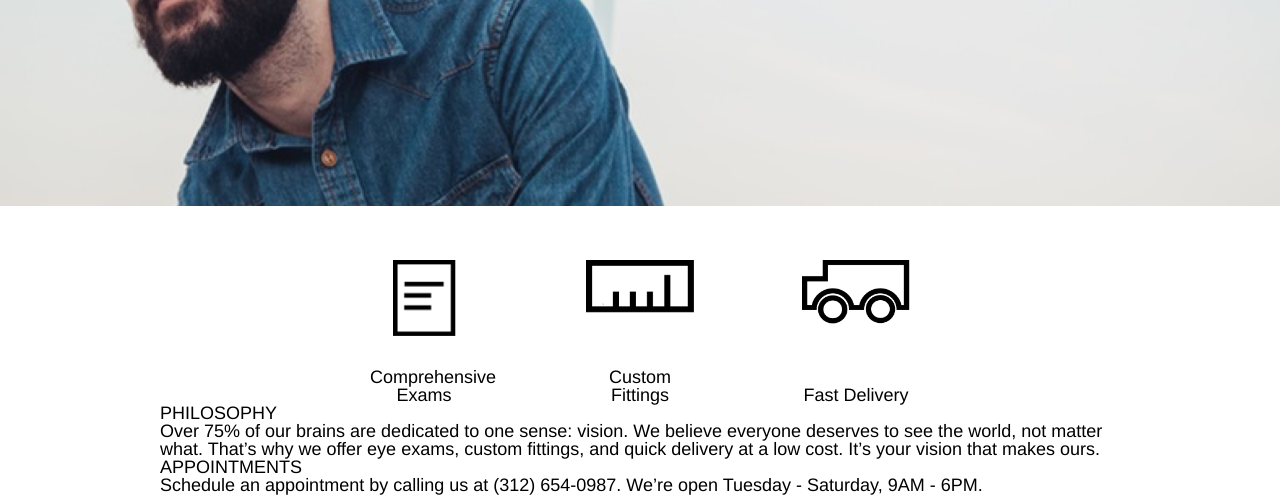
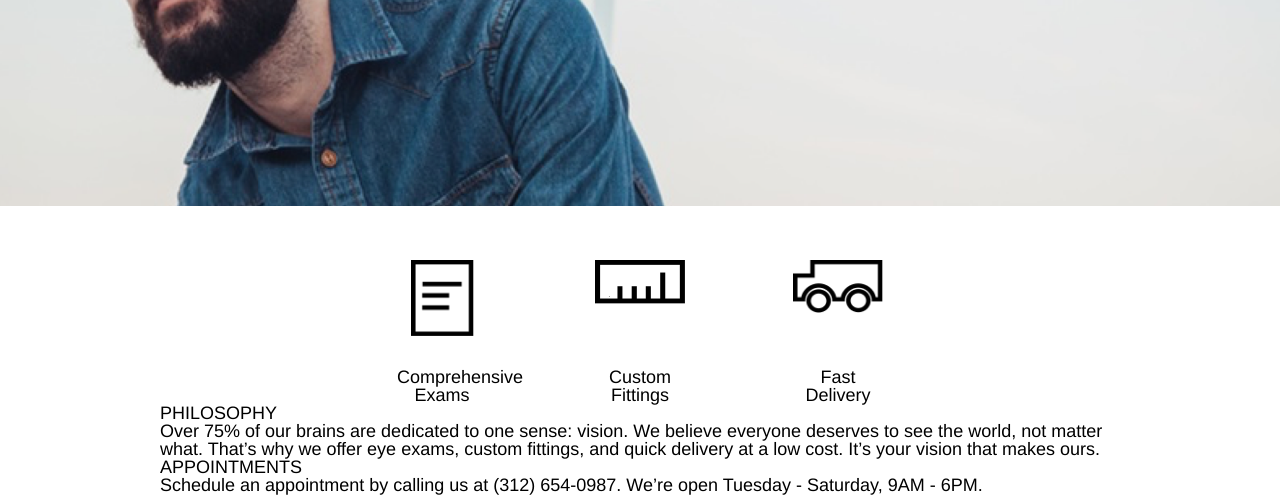
Before and after one commit to Chip-L/TortoiseshellOptics, a plain HTML site: page index.html in a window 1280 px wide. Shown: the part 352-847 px from the top of the page. Drawn offline with Linux system fonts and the light colour scheme.

Commit message:
cleaned up the icon section

```diff
--- a/index.html
+++ b/index.html
@@ -40,23 +40,23 @@
 
         <div class="icon-group">
           <div class="icon-image narrow">
-            <img src="resources/images/paper-icon.png" alt="paper" class="narrow">
+            <img src="resources/images/paper-icon.png" alt="paper">
           </div>
-          <span class="wide">Comprehensive Exams</span>
+          <span>Comprehensive Exams</span>
         </div>
 
         <div class="icon-group">
-          <div class="icon-image wide">
+          <div class="icon-image">
             <img src="resources/images/ruler-icon.png" alt="ruler">
           </div>
-          <span class="wide">Custom Fittings</span>
+          <span>Custom Fittings</span>
         </div>
 
         <div class="icon-group">
-          <div class="icon-image wide">
+          <div class="icon-image">
             <img src="resources/images/truck-icon.png" alt="truck">
           </div>
-          <span class="wide">Fast Delivery</span>
+          <span>Fast Delivery</span>
         </div>
       </div> <!-- icon-section -->
     </div> <!-- site-container -->
--- a/resources/css/style.css
+++ b/resources/css/style.css
@@ -82,20 +82,16 @@ nav span {
   flex-direction: column;
   justify-content: space-between;
 
+  width: 5rem;
   height: 8rem;
   padding: 0 3rem;
   text-align: center;
 }
 
-.icon-group .narrow {
+.icon-group .narrow { /* use this when the image is taller than wide. wide isn't needed, it will just work off of the icon-group. */
   width: 3.5rem;
   height: auto;
-  margin: 0 auto;
-}
-
-.icon-group .wide {
-  width: 6rem;
-  height:
+  margin: 0 auto; /* centers the image */
 }
 
 .icon-image img {
```
